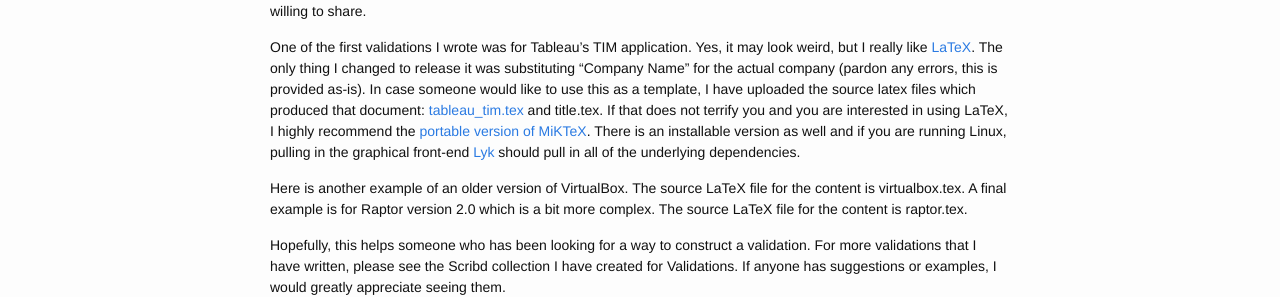
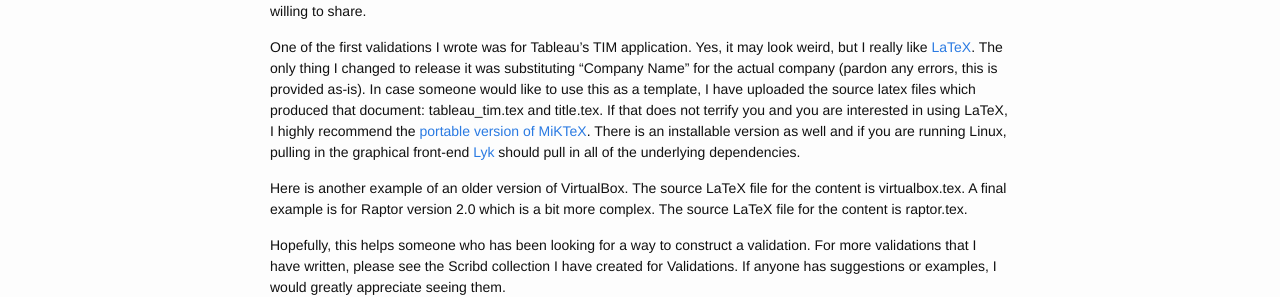
Before and after one commit to emusick/emusick.github.io, a Jekyll site: the page built from _posts/2010-12-31-forensic-software-validations.md, in a window 1280 px wide. Shown: the part 357-654 px from the top of the page. Built offline with Jekyll 4.4.1, drawn with Linux system fonts in a browser that asks for light colours; part of the change alters nothing that is shown.

```diff
--- a/_posts/2010-12-31-forensic-software-validations.md
+++ b/_posts/2010-12-31-forensic-software-validations.md
@@ -15,7 +15,7 @@ tags:
 
 I hear that we should validate our software to the point it makes me nauseous. &#8220;I validated it, but I didn&#8217;t write it down&#8221; is a close runner up for calling in sick (hint: if you did not document it, you did not validate it). What really irks me though is how difficult it is to find examples on how to validate software, hardware, and methodologies. Paraben is the only training (out of 14) I have been to in the last year that provided any material of substance on validating. To take the documenting process a step further, I decided I would publish what little I have along with some source files to try and help others who find themselves similarly frustrated. I know there must exist better, more effective styles, but what follows is what I have pieced together myself. Hopefully someone has enhancements or their own work that they are willing to share.
 
-One of the first validations I wrote was for Tableau&#8217;s TIM application. Yes, it may look weird, but I really like [LaTeX](http://www.latex-project.org/ "Homepage for LaTeX, a typesetting application"). The only thing I changed to release it was substituting &#8220;Company Name&#8221; for the actual company (pardon any errors, this is provided as-is). In case someone would like to use this as a template, I have uploaded the source latex files which produced that document: [tableau_tim.tex](/content/docs/tableau_tim.tex "My LaTeX source file for the Tableau Imager validation") and title.tex. If that does not terrify you and you are interested in using LaTeX, I highly recommend the [portable version of MiKTeX](http://miktex.org/portable/about "Homepage for MiKTeX portable, a compilation of LaTeX"). There is an installable version as well and if you are running Linux, pulling in the graphical front-end [Lyk](http://www.lyx.org/ "Homepage for Lyx, a graphical interface to LaTeX") should pull in all of the underlying dependencies.
+One of the first validations I wrote was for Tableau&#8217;s TIM application. Yes, it may look weird, but I really like [LaTeX](http://www.latex-project.org/ "Homepage for LaTeX, a typesetting application"). The only thing I changed to release it was substituting &#8220;Company Name&#8221; for the actual company (pardon any errors, this is provided as-is). In case someone would like to use this as a template, I have uploaded the source latex files which produced that document: tableau_tim.tex and title.tex. If that does not terrify you and you are interested in using LaTeX, I highly recommend the [portable version of MiKTeX](http://miktex.org/portable/about "Homepage for MiKTeX portable, a compilation of LaTeX"). There is an installable version as well and if you are running Linux, pulling in the graphical front-end [Lyk](http://www.lyx.org/ "Homepage for Lyx, a graphical interface to LaTeX") should pull in all of the underlying dependencies.
 
 Here is another example of an older version of VirtualBox. The source LaTeX file for the content is virtualbox.tex. A final example is for Raptor version 2.0 which is a bit more complex. The source LaTeX file for the content is raptor.tex.
 
```
